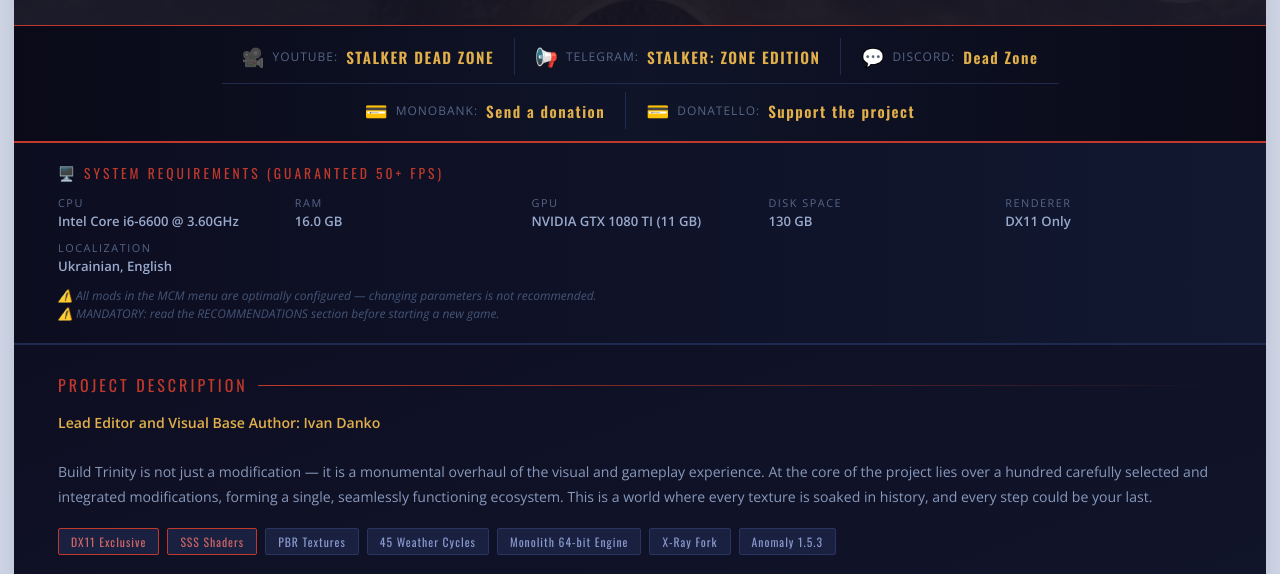
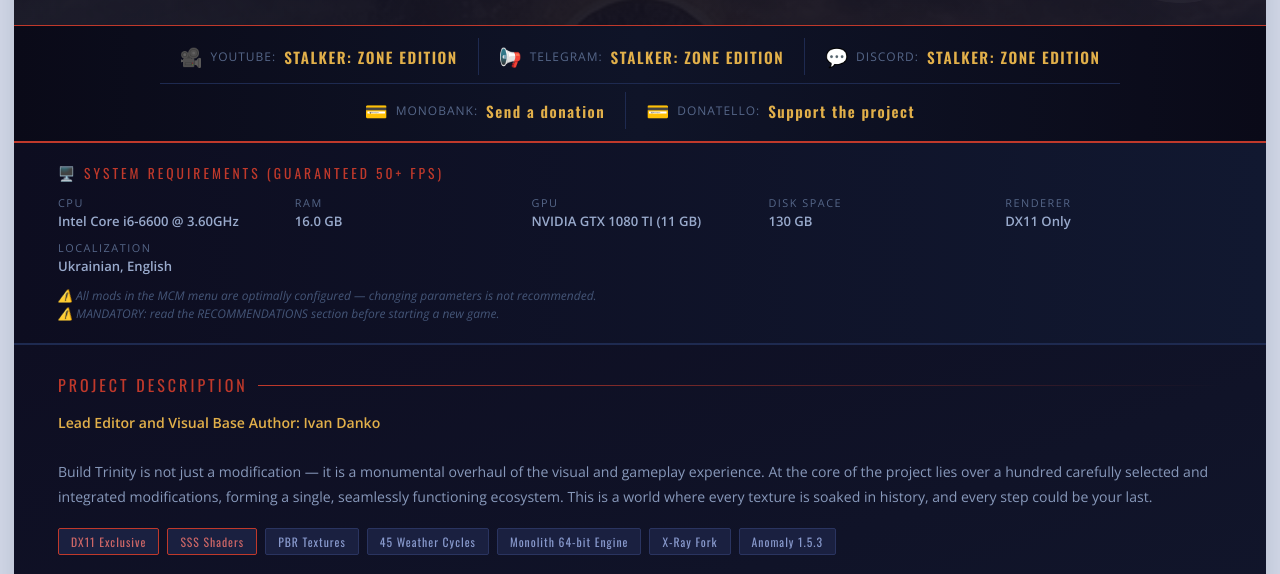
Before and after one commit to ivandankostalker-bit/build_trinity, a plain HTML site: page index-en.html in a window 1280 px wide. Shown: the part 222-796 px from the top of the page. Drawn offline with nearby package versions, Linux system fonts and the light colour scheme.

Commit message:
Add files via upload

```diff
--- a/index-en.html
+++ b/index-en.html
@@ -344,9 +344,9 @@
 
   <div class="contacts">
     <div class="contacts-row contacts-row-top">
-      <div class="contact-item"><span class="ico">🎥</span><span>YouTube:</span><a href="https://www.youtube.com/@STALKERDEADZONE" target="_blank" rel="noopener">STALKER DEAD ZONE</a></div>
+      <div class="contact-item"><span class="ico">🎥</span><span>YouTube:</span><a href="https://www.youtube.com/@STALKERDEADZONE" target="_blank" rel="noopener">STALKER: ZONE EDITION</a></div>
       <div class="contact-item"><span class="ico">📢</span><span>Telegram:</span><a href="https://t.me/stalket_frozen_zone" target="_blank" rel="noopener">STALKER: ZONE EDITION</a></div>
-      <div class="contact-item"><span class="ico">💬</span><span>Discord:</span><a href="https://discord.gg/baQqfVAE" target="_blank" rel="noopener">Dead Zone</a></div>
+      <div class="contact-item"><span class="ico">💬</span><span>Discord:</span><a href="https://discord.gg/teuZ3JwPtf" target="_blank" rel="noopener">STALKER: ZONE EDITION</a></div>
     </div>
     <div class="contacts-row contacts-row-bottom">
       <div class="contact-item"><span class="ico">💳</span><span>MonoBank:</span><a href="https://send.monobank.ua/jar/5mRV7ZrdxD" target="_blank" rel="noopener">Send a donation</a></div>
```
Also changed, not shown: index.html (+2 -2 lines).
